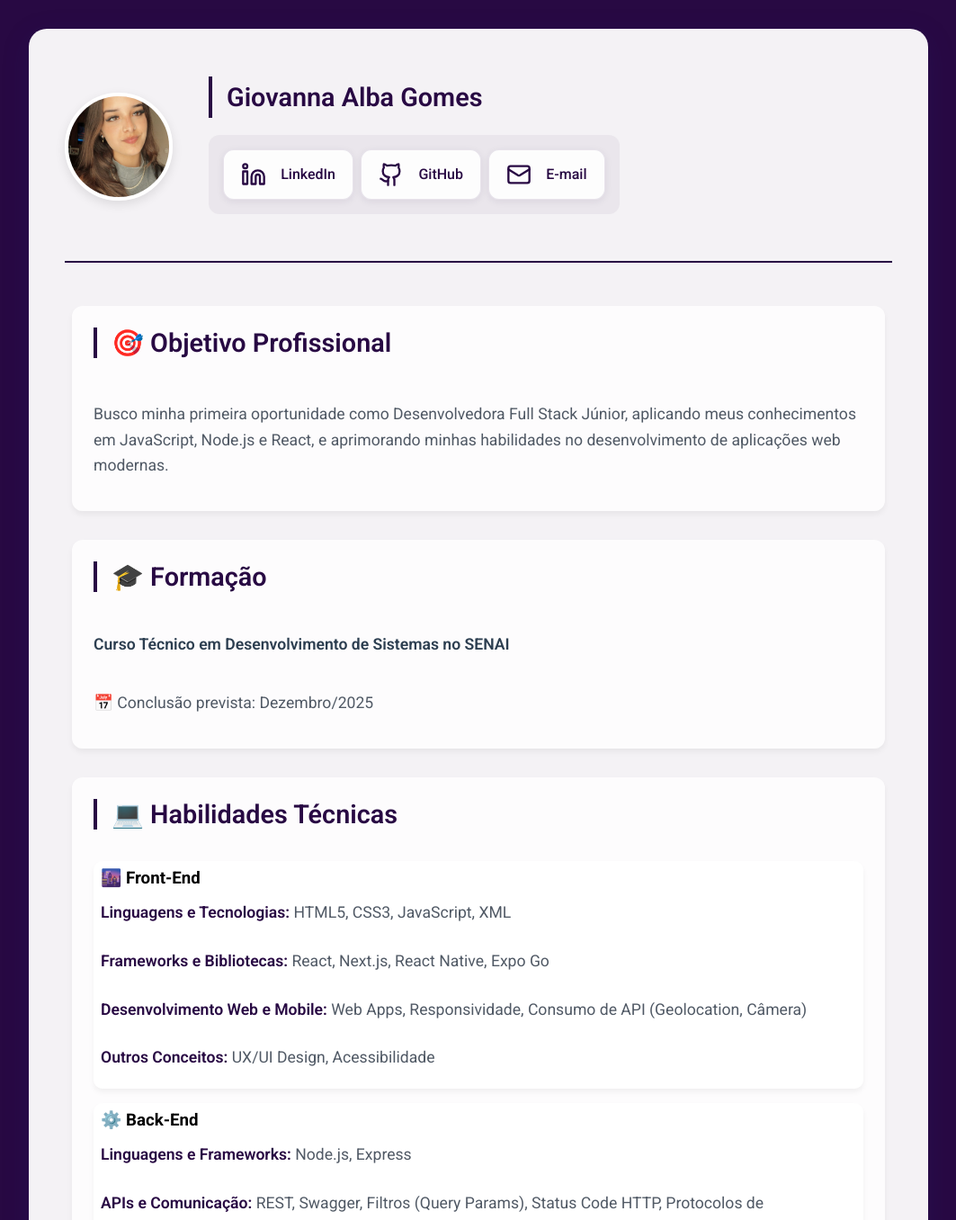
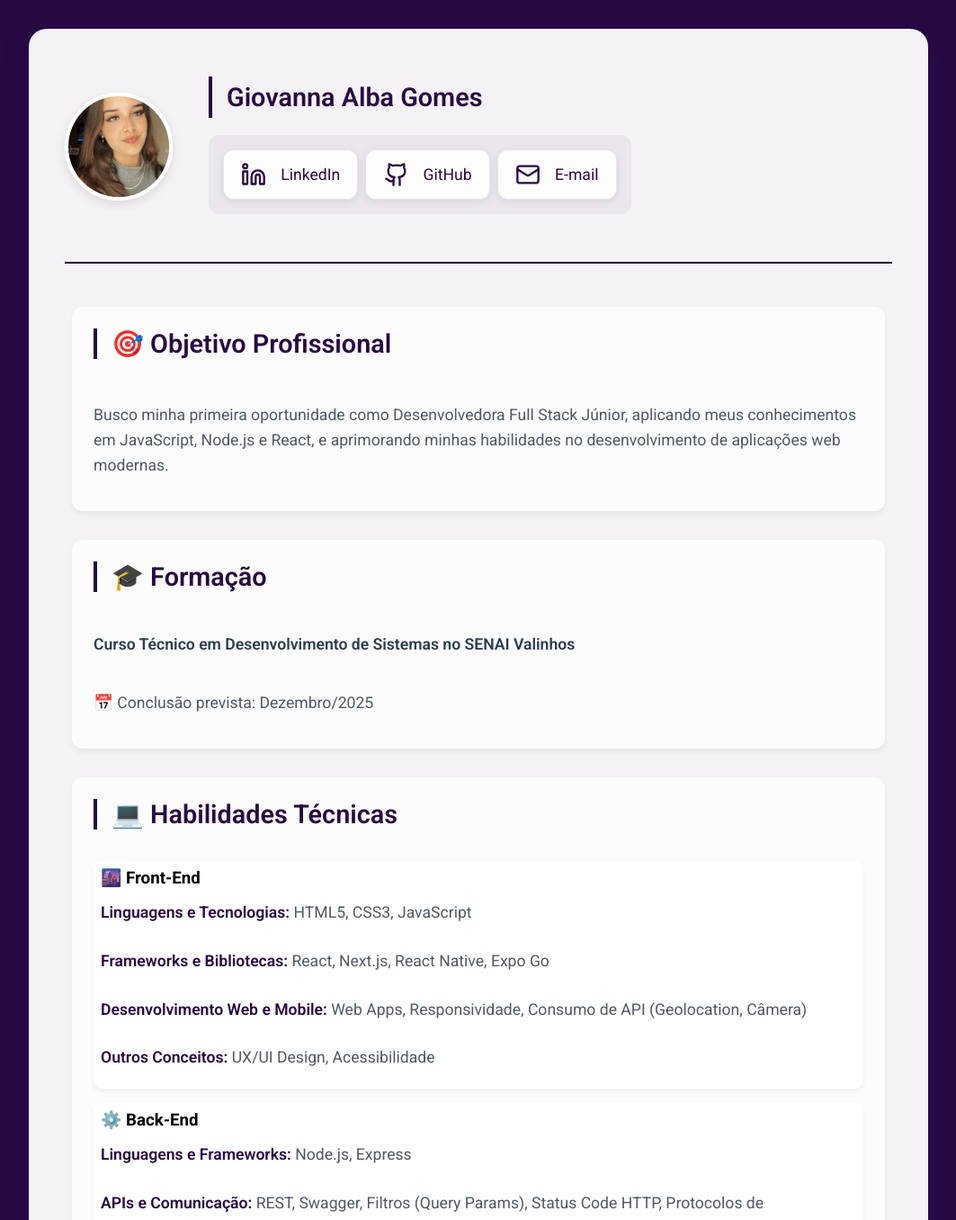
Before and after one commit to AlbaGomesG/repertorio-sobreMim, a Next.js app: page / in a window 1280 px wide. Shown: the top 1356 px of the page at 90% size, without its empty margins (108-1171 px from the left). Built offline with nearby package versions, Linux system fonts and the light colour scheme.

Commit message:
finalizando, dando os últimos detalhes

```diff
--- a/src/app/page.jsx
+++ b/src/app/page.jsx
@@ -27,14 +27,14 @@ export default function Home() {
           </div>
           <div className={styles.informationContent}>
             <h2 className={styles.title}>🎓 Formação</h2>
-            <p className={styles.informationBold}>Curso Técnico em Desenvolvimento de Sistemas no SENAI</p>
+            <p className={styles.informationBold}>Curso Técnico em Desenvolvimento de Sistemas no SENAI Valinhos</p>
             <p className={styles.information}> 📅 Conclusão prevista: Dezembro/2025</p>
           </div>
           <div className={styles.informationContent}>
             <h2 className={styles.title}>💻 Habilidades Técnicas</h2>
             <div className={styles.skillsInformation}>
               <h3 className={styles.titleSkills}>🌆 Front-End</h3>
-              <p className={styles.information}><strong className={styles.bold}>Linguagens e Tecnologias:</strong> HTML5, CSS3, JavaScript, XML</p>
+              <p className={styles.information}><strong className={styles.bold}>Linguagens e Tecnologias:</strong> HTML5, CSS3, JavaScript</p>
               <p className={styles.information}><strong className={styles.bold}>Frameworks e Bibliotecas:</strong> React, Next.js, React Native, Expo Go</p>
               <p className={styles.information}><strong className={styles.bold}>Desenvolvimento Web e Mobile:</strong> Web Apps, Responsividade, Consumo de API (Geolocation, Câmera)</p>
               <p className={styles.information}><strong className={styles.bold}>Outros Conceitos:</strong> UX/UI Design, Acessibilidade</p>
--- a/src/components/Contact.jsx
+++ b/src/components/Contact.jsx
@@ -1,21 +1,22 @@
 import React from "react";
 import styles from "../styles/contact.module.css";
-import { Linkedin , Github, Mail } from "lucide-react";
+import { Linkedin, Github, Mail } from "lucide-react";
 import Link from "next/link";
 
 export default function Contact({ icon, name, url }) {
+    const normalizedUrl = icon === "mail" ? `mailto:${url}` : url;
     return (
-        <div className={styles.container}>
+        <Link href={normalizedUrl} target={icon === "mail" ? "_self" : "_blank"} rel="noopener noreferrer" className={styles.container} style={{ color: 'inherit', textDecoration: 'none' }}>
             <div className={styles.content}>
                 <div className={styles.icon}>
-                    {icon === "linkedin" && <Linkedin  size={28} color="#280943" />}
+                    {icon === "linkedin" && <Linkedin size={28} color="#280943" />}
                     {icon === "github" && <Github size={28} color="#280943" />}
                     {icon === "mail" && <Mail size={28} color="#280943" />}
                 </div>
             </div>
             <div className={styles.info}>
-                <Link href={url} target="">{name}</Link>
+                <p>{name}</p>
             </div>
-        </div>
+        </Link>
     )
 }
--- a/src/styles/contact.module.css
+++ b/src/styles/contact.module.css
@@ -8,6 +8,7 @@
   box-shadow: 0 2px 8px rgba(40, 9, 67, 0.08);
   transition: all 0.3s ease;
   border: 1px solid rgba(40, 9, 67, 0.1);
+  text-decoration: none;
 }
 
 .container:hover {
```
